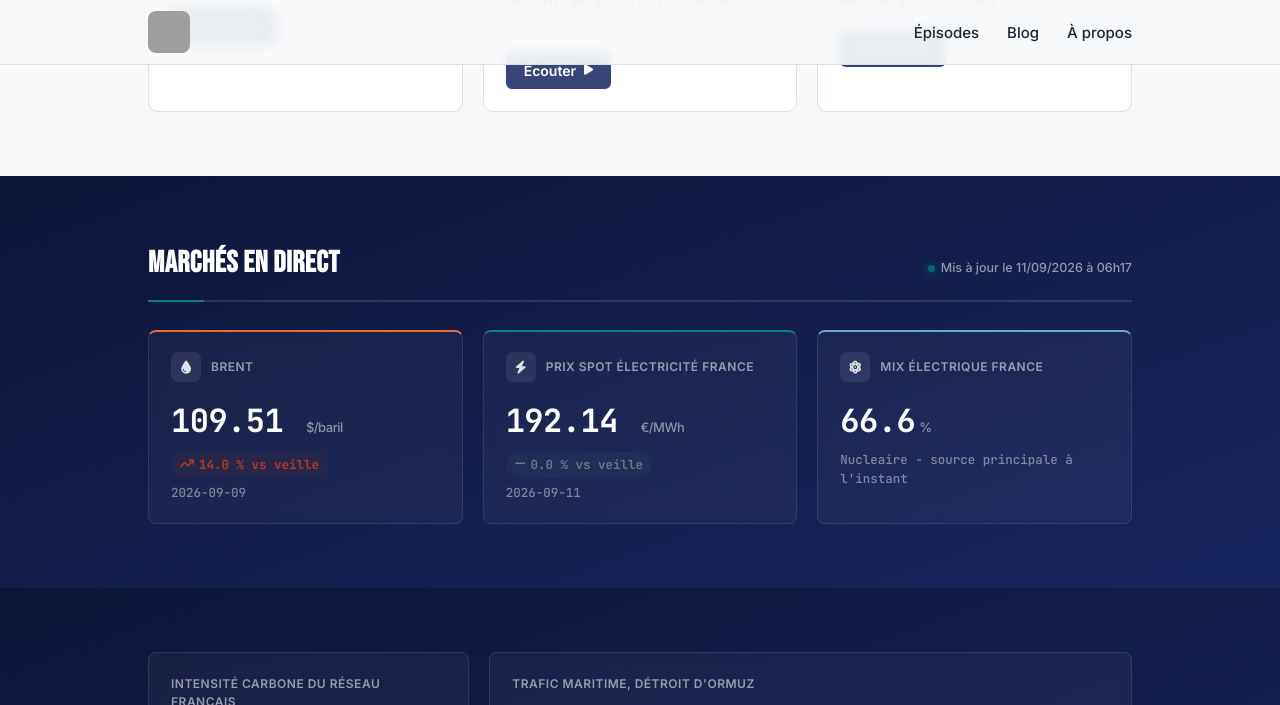
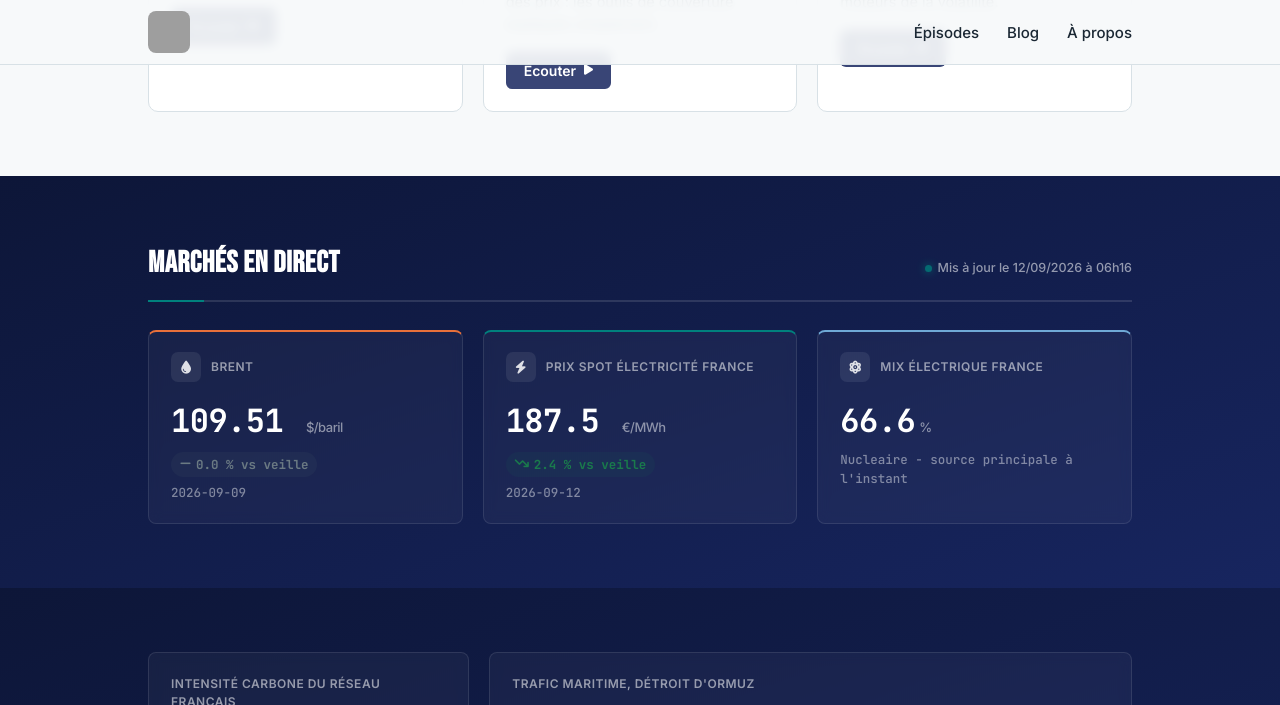
Before and after one commit to InsideEnergyMarkets/Inside-Energy-Markets, a Jekyll site: the page built from index.html, in a window 1280 px wide and 900 px high, scrolled down 1093 px, cut to the strip 0-705 px from the top of the window. Built offline with Jekyll 4.4.1, drawn with Linux system fonts in a browser that asks for light colours; grey boxes are pictures that could not be loaded.

Commit message:
Mise à jour automatique des données marché

```diff
--- a/_data/market.json
+++ b/_data/market.json
@@ -1,5 +1,5 @@
 {
-  "updated_at": "2026-09-11T06:17:05.913546Z",
+  "updated_at": "2026-09-12T06:16:51.021264Z",
   "brent": {
     "price_usd": 109.51,
     "date": "2026-09-09",
@@ -19,7 +19,7 @@
     "co2_intensity": 47
   },
   "spot_price_france": {
-    "price_eur_mwh": 192.14,
-    "date": "2026-09-11"
+    "price_eur_mwh": 187.5,
+    "date": "2026-09-12"
   }
 }
--- a/_data/weekly_summary.json
+++ b/_data/weekly_summary.json
@@ -1,20 +1,20 @@
 {
   "period_start": "2026-09-09",
-  "period_end": "2026-09-11",
+  "period_end": "2026-09-12",
   "brent": {
     "start_usd": 96.02,
     "end_usd": 109.51,
     "change_pct": 14.0
   },
   "spot_price": {
-    "avg_eur_mwh": 185.52,
+    "avg_eur_mwh": 186.01,
     "min_eur_mwh": 172.28,
     "max_eur_mwh": 192.14,
-    "days_count": 3
+    "days_count": 4
   },
   "mix": {
     "nuclear_avg_share": 66.6,
     "renewables_avg_share": 24.5,
-    "days_count": 3
+    "days_count": 4
   }
 }
```
Also changed, not shown: _data/market_history.json (+12 -0 lines).
